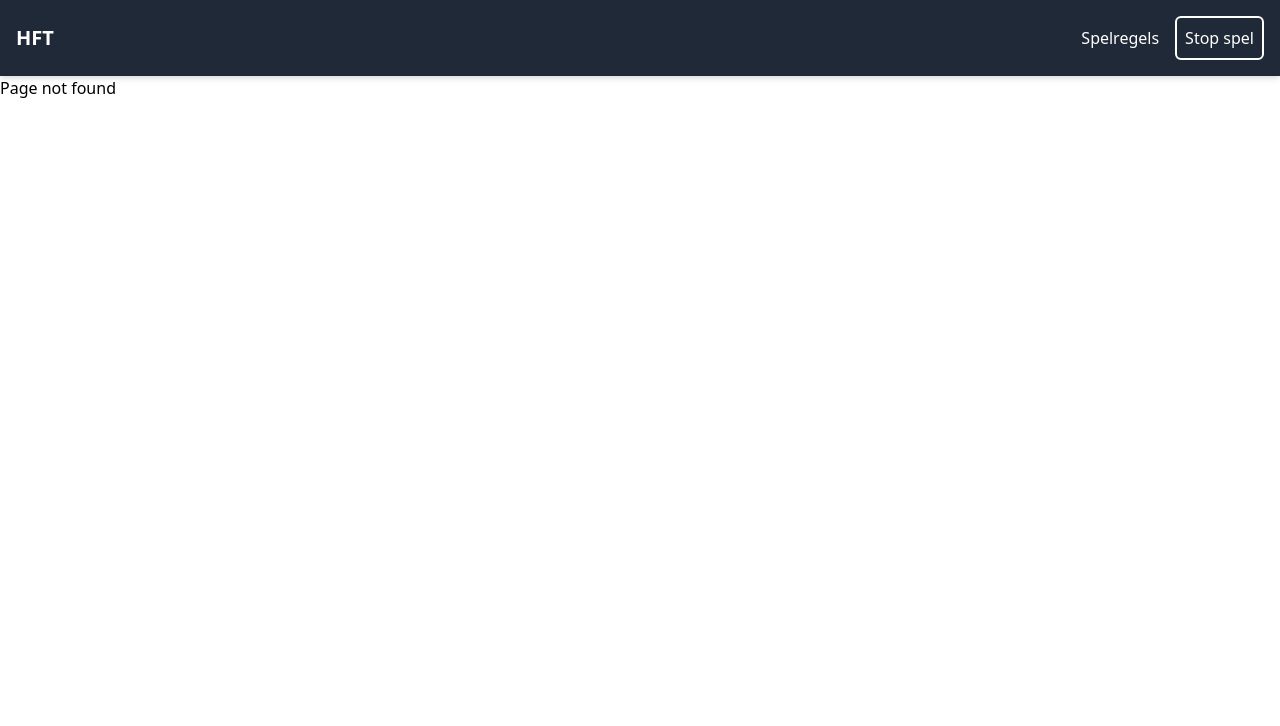
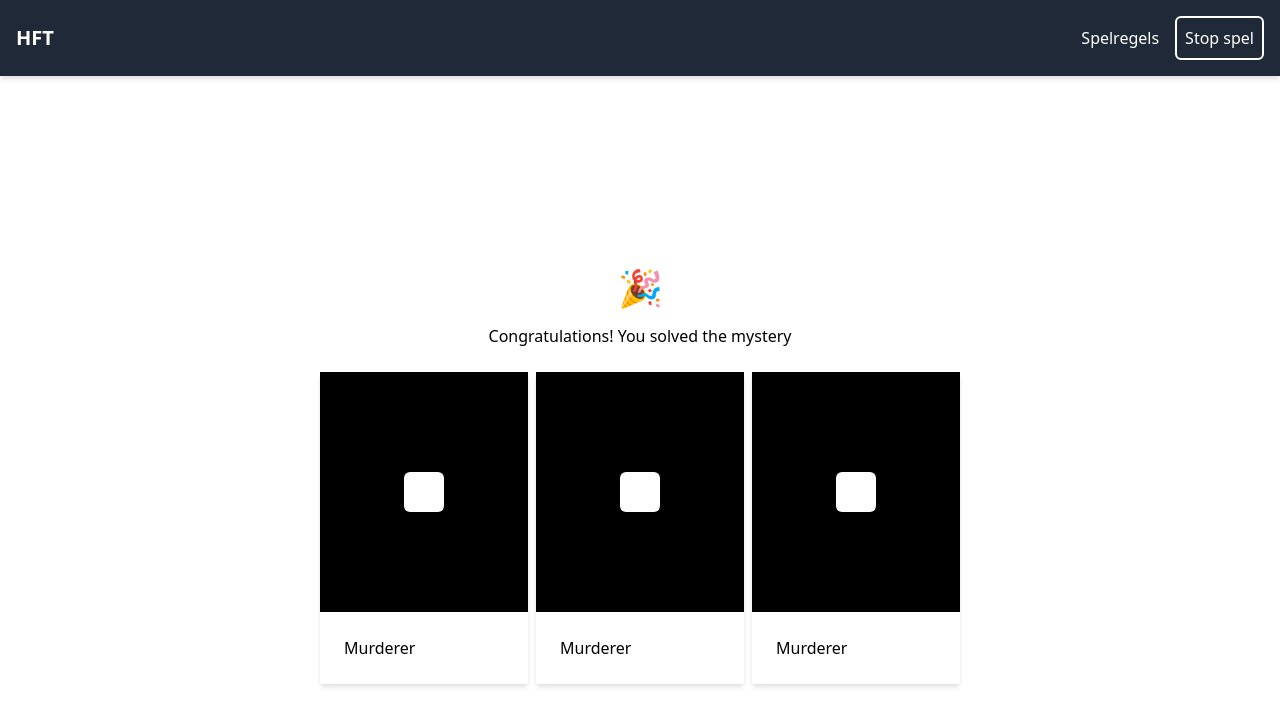
Before and after one commit to wannesmatthys/hackthefuture, a React (Vite) app: page /endscreen in a window 1280 px wide. Before the commit this address had no page. Shown: the top 726 px of the page. Built offline with nearby package versions, Linux system fonts and the light colour scheme.

Commit message:
Create endscreen page

```diff
--- /dev/null
+++ b/src/components/EndScreen.tsx
@@ -0,0 +1,47 @@
+const EndScreen = (): JSX.Element => {
+  return (
+    <div className="h-screen flex items-center justify-center">
+      <div className="w-1/2">
+        <div className="text-center text-4xl pb-4">🎉</div>
+        <div className="text-center">Congratulations! You solved the mystery</div>
+
+        {/* <div className="text-center text-4xl pb-4">❌</div>
+        <div className="text-center">Sad, you did not solve the mystery</div> */}
+
+        <div className="pt-6 grid gap-2 grid-cols-3">
+          <div className="bg-white shadow-md">
+            <div className="w-full h-60 bg-black flex items-center justify-center">
+              <div className="w-10 h-10 bg-white rounded-md"></div>
+            </div>
+
+            <div className="p-6">
+              Murderer
+            </div>
+          </div>
+
+          <div className="bg-white shadow-md">
+            <div className="w-full h-60 bg-black flex items-center justify-center">
+              <div className="w-10 h-10 bg-white rounded-md"></div>
+            </div>
+
+            <div className="p-6">
+              Murderer
+            </div>
+          </div>
+
+          <div className="bg-white shadow-md">
+            <div className="w-full h-60 bg-black flex items-center justify-center">
+              <div className="w-10 h-10 bg-white rounded-md"></div>
+            </div>
+
+            <div className="p-6">
+              Murderer
+            </div>
+          </div>
+        </div>
+      </div>
+    </div>
+  )
+}
+
+export default EndScreen;
--- a/src/routes/index.tsx
+++ b/src/routes/index.tsx
@@ -5,12 +5,14 @@ import Game from "../components/Game";
 import JoinLobby from "../components/JoinLobby";
 import Landing from "../components/Landing";
 import MissingPage from "../components/MissingPage";
+import EndScreen from "../components/EndScreen";
 
 const router: RouteObject[] = [
   { path: "/", element: <Landing />},
   { path: "/join", element: <JoinLobby />},
   { path: "/lobby/:lobbyCode", element: <Lobby />},
   { path: "/game/:lobbyCode", element: <Game />},
+  { path: "/endscreen", element: <EndScreen />},
   { path: "*", element: <MissingPage />}
 ]
 
```
